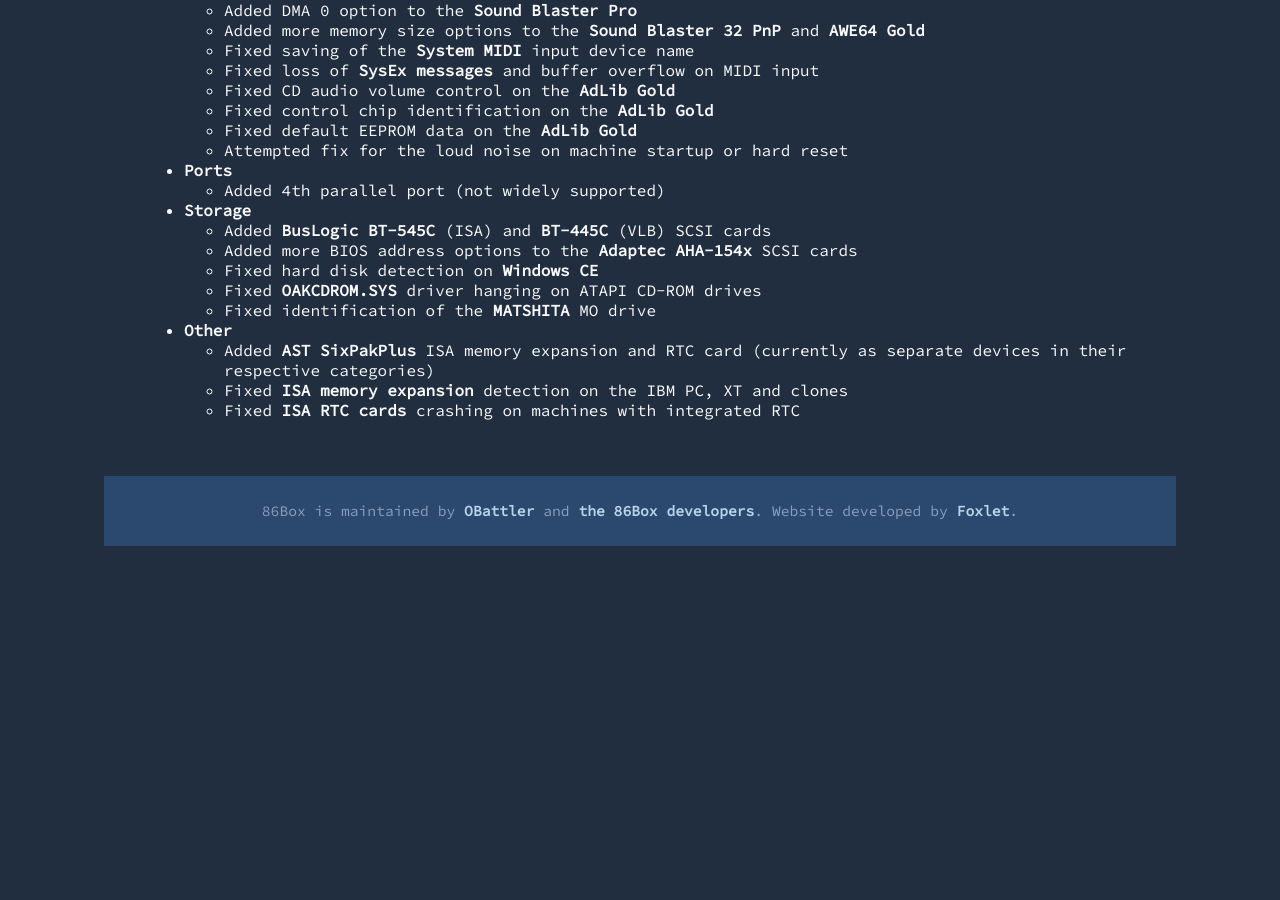
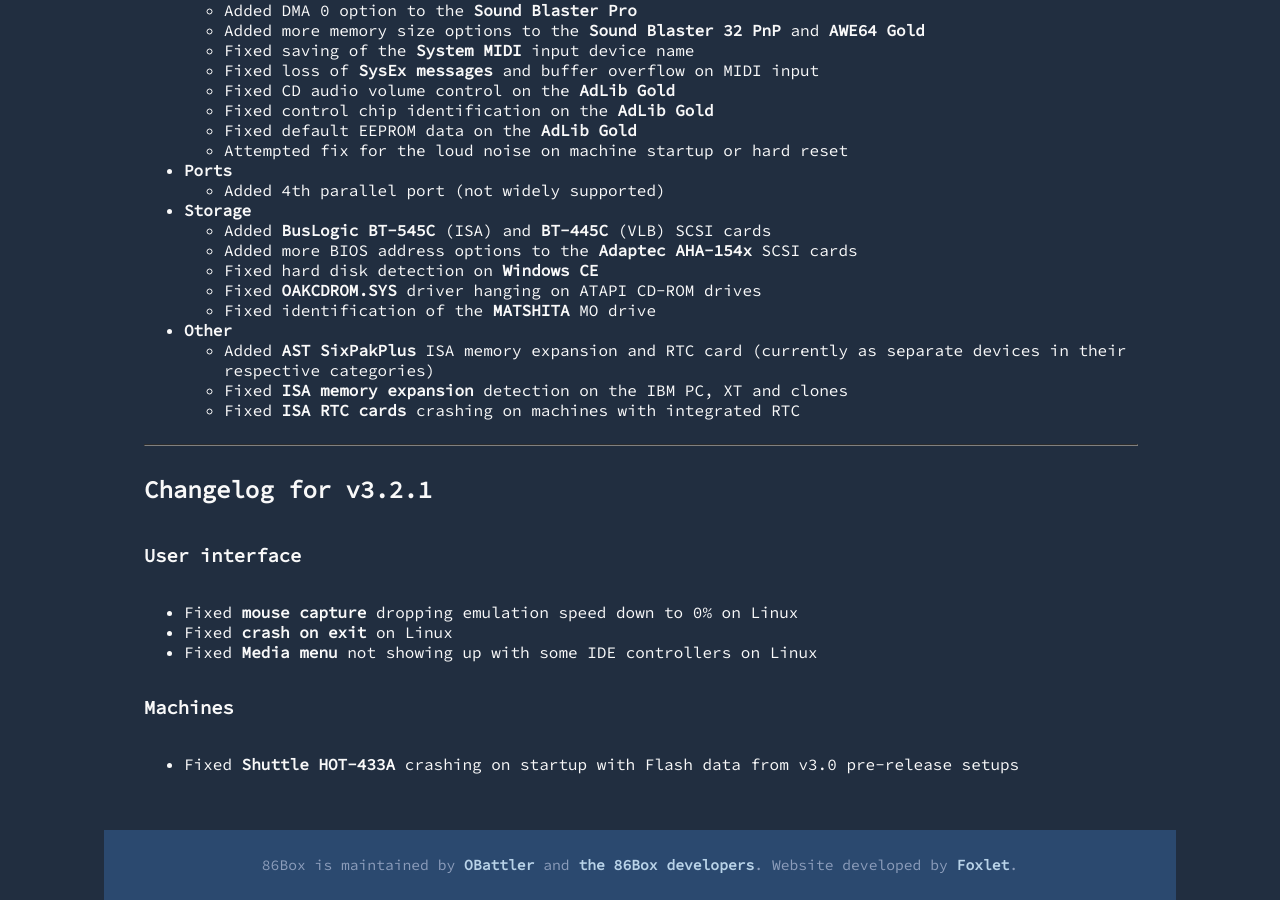
Before and after one commit to 86Box/86box.github.io, a Jekyll site: the page built from _posts/2022-02-16-86box-v3-2.md, in a window 1280 px wide and 900 px high, scrolled down 3080 px. Built offline with Jekyll 4.4.1, drawn with Linux system fonts in a browser that asks for light colours; before the commit the page ends 3626 px from its top, so only the background shows below that; some of the changed text lies outside the part shown.

Commit message:
Add v3.2.1-specific changelog

```diff
--- a/_posts/2022-02-16-86box-v3-2.md
+++ b/_posts/2022-02-16-86box-v3-2.md
@@ -24,13 +24,13 @@
 * Running the 86Box `.AppImage` with the `-P /path/to/machine/directory` switch, which **does not require** copying `roms/` over to the emulated machine's directory.
 * Running the 86Box `.AppImage` from a different working directory, which also **does not require** copying `roms/` over.
 
-**IMPORTANT UPDATE #2:** Still on Linux, [**86Box v3.2.1**](https://github.com/86Box/86Box/releases/tag/v3.2.1) should fix the issue with mouse capture dropping the emulation speed down to 0%.
+**IMPORTANT UPDATE #2:** Still on Linux, **86Box v3.2.1** (link above, [changelog below](#v3-2-1)\) should fix the issue with mouse capture dropping the emulation speed down to 0%.
 
 The **Windows version** will remain on the existing Win32 user interface for now, as [**jriwanek**](https://github.com/jriwanek) has stepped up to maintain it, at least while we work on some Windows-specific odds and ends of the Qt interface. All UI points in the changelog below apply to both interfaces.
 
 <hr />
 
-## Changelog
+## Changelog for v3.2
 
 ### Emulator
 
@@ -102,3 +102,17 @@
   * Added **AST SixPakPlus** ISA memory expansion and RTC card (currently as separate devices in their respective categories)
   * Fixed **ISA memory expansion** detection on the IBM PC, XT and clones
   * Fixed **ISA RTC cards** crashing on machines with integrated RTC
+
+<hr />
+
+## <a name="v3-2-1" />Changelog for v3.2.1
+
+### User interface
+
+* Fixed **mouse capture** dropping emulation speed down to 0% on Linux
+* Fixed **crash on exit** on Linux
+* Fixed **Media menu** not showing up with some IDE controllers on Linux
+
+### Machines
+
+* Fixed **Shuttle HOT-433A** crashing on startup with Flash data from v3.0 pre-release setups
```
